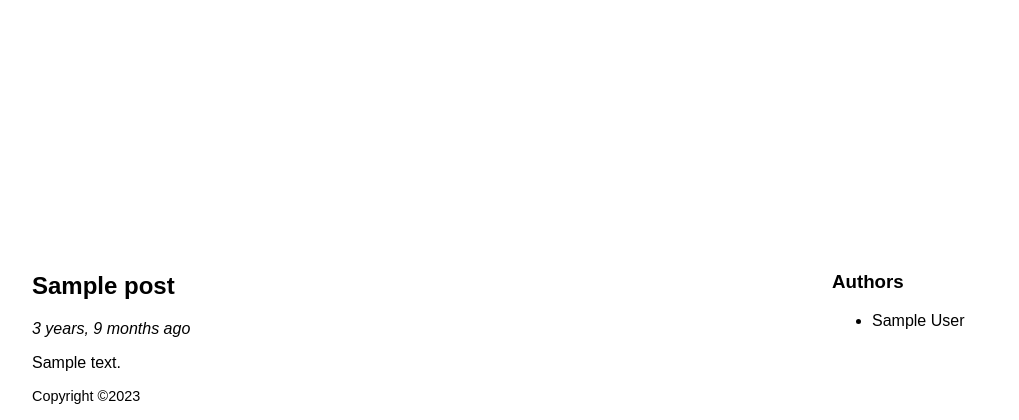
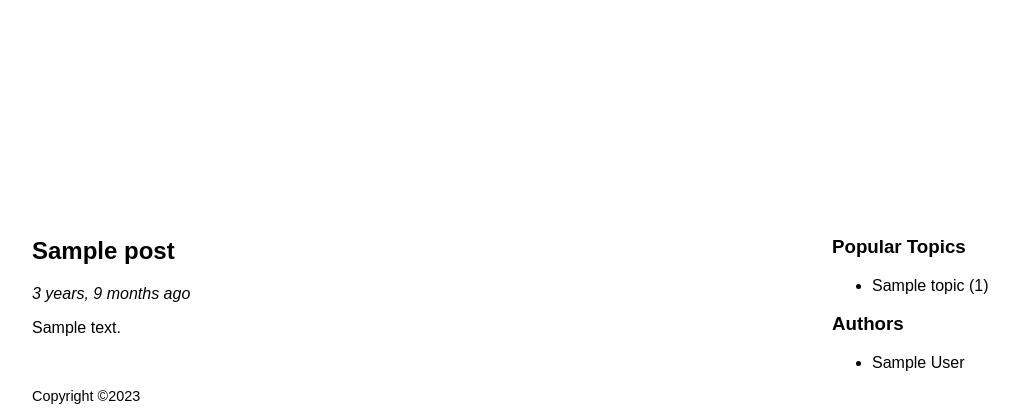
Before and after one commit to Mukto-Akash/makash_site, a Django app: page / in a window 1280 px wide. Shown: the part 412-832 px from the top of the page, without its empty margins (108-1127 px from the left). Run offline with Django 4.2, Linux system fonts and the light colour scheme; tables that the repository leaves empty hold one stand-in row (values such as "Sample post").

Commit message:
Assignment 3 complete

```diff
--- a/blog/models.py
+++ b/blog/models.py
@@ -5,6 +5,7 @@ from django.conf import settings
 from django.db.models.query import QuerySet  # Imports Django's loaded settings
 from django.utils import timezone
 from django.contrib.auth import get_user_model
+from django.db.models import Count
 
 # Create your models here.
 
@@ -44,6 +45,11 @@ class PostQuerySet(models.QuerySet):
         """get_authors"""
         user = get_user_model()
         return user.objects.filter(blog_posts__in=self).distinct()
+
+    def get_topics(self):
+        """get_topics"""
+        topics = Topic.objects.annotate(total_posts=Count('blog_posts')).order_by('-total_posts').distinct()
+        return topics
 
 class Post(models.Model):
     """
--- a/blog/templates/blog/base.html
+++ b/blog/templates/blog/base.html
@@ -38,6 +38,14 @@
         </div>
 
         <aside id="sidebar">
+            <section id="topic-list">
+                <h3>Popular Topics</h3>
+                <ul>
+                  {% for topic in topics %}
+                    <li>{{ topic.name }} ({{ topic.total_posts}})</li>
+                  {% endfor %}
+                </ul>
+              </section>
             <section id="author-list">
               <h3>Authors</h3>
               <ul>
--- a/blog/views.py
+++ b/blog/views.py
@@ -13,14 +13,16 @@ def blog(request):
 def home(request):
     """The blog homepage"""
     # Get last 3 posts
-    latest_posts = models.Post.objects.published().order_by('-published')[:3]
+    latest_posts = models.Post.objects.published().order_by('-published')[:10]
     # Add as context variable "latest_posts"
     # context = {'latest_posts': latest_posts}
     # authors = models.Post.objects.get_authors()
     authors = models.Post.objects.published().get_authors().order_by('first_name')
+    topics = models.Post.objects.published().get_topics()
 
     context = {
         'authors': authors,
+        'topics': topics,
         'latest_posts': latest_posts
     }
 
```
